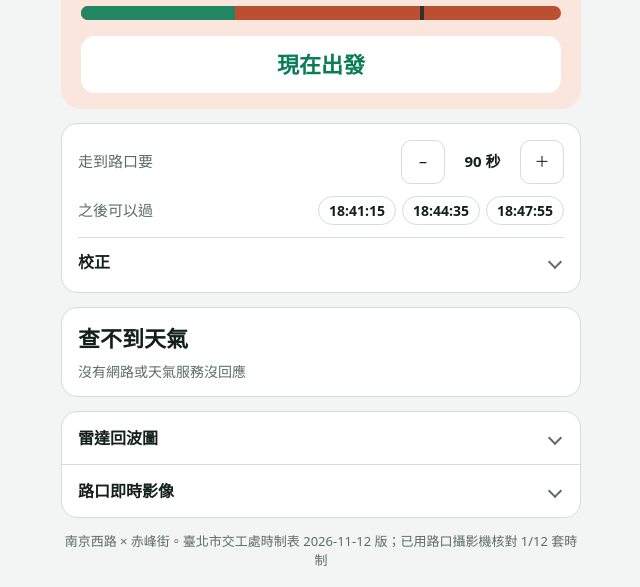
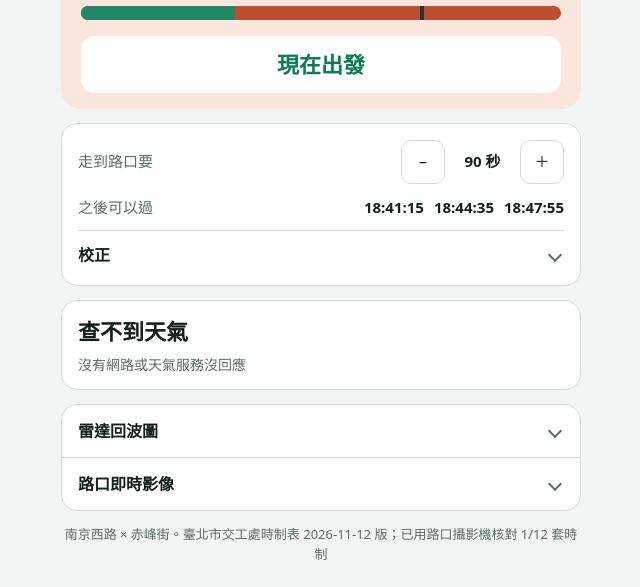
Before and after one commit to xians-su/crosswalk-timer, a plain HTML site: page index.html in a window 1280 px wide. Shown: the part 321-908 px from the top of the page, without its empty margins (319-959 px from the left). Drawn offline with Linux system fonts and the light colour scheme; no server answers.

Commit message:
Upcoming crossing times on one line
Co-Authored-By: Claude Fable 5.2 <noreply@anthropic.com>

```diff
--- a/index.html
+++ b/index.html
@@ -71,8 +71,10 @@ p{margin:0;color:var(--muted);font-size:14px}
 #word{font-size:26px}
 #leaveMsg{margin-top:16px;padding:12px;border-radius:14px;background:var(--panel);color:var(--fg);font-size:22px}
 #leave{gap:12px}
-#nexts{display:flex;gap:6px;flex-wrap:wrap;justify-content:flex-end;font-size:14px}
-#nexts span{border:1px solid var(--line);border-radius:999px;padding:3px 10px}
+#nexts{display:flex;gap:10px;flex-wrap:nowrap;white-space:nowrap;font-size:15px}
+.row.one{flex-wrap:nowrap}
+@media (max-width:359px){#nexts span:nth-child(3){display:none}}
+.row.one>span:first-child{white-space:nowrap}
 #rain{display:flex;flex-direction:column;gap:6px}
 #wxCells{display:grid;grid-template-columns:repeat(3,1fr);gap:8px;margin-top:6px}
 #wxCells:empty{display:none}
@@ -104,7 +106,7 @@ details[open]>summary::after{transform:rotate(-135deg)}
   <section id="leave">
     <div class="row"><span>走到路口要</span>
       <span class="step"><button id="walkDn" aria-label="減少 5 秒">−</button><output id="walkOut">90 秒</output><button id="walkUp" aria-label="增加 5 秒">＋</button></span></div>
-    <div class="row"><span>之後可以過</span><span id="nexts"></span></div>
+    <div class="row one"><span>之後可以過</span><span id="nexts"></span></div>
     <details id="adv">
       <summary>校正</summary>
       <div>
```
